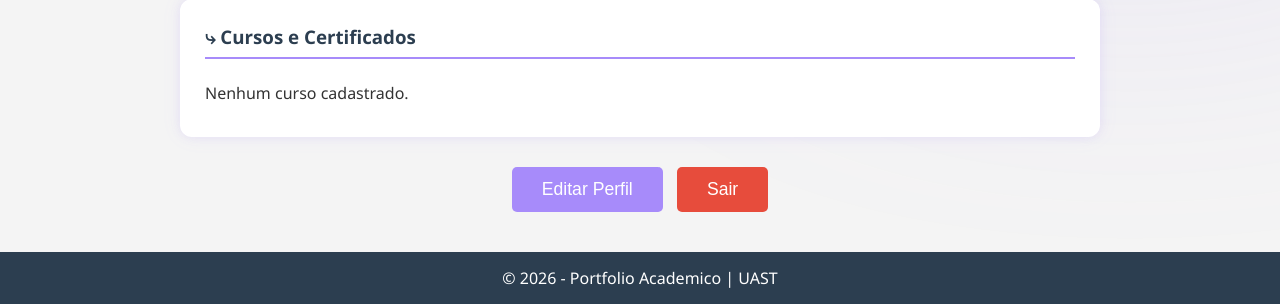
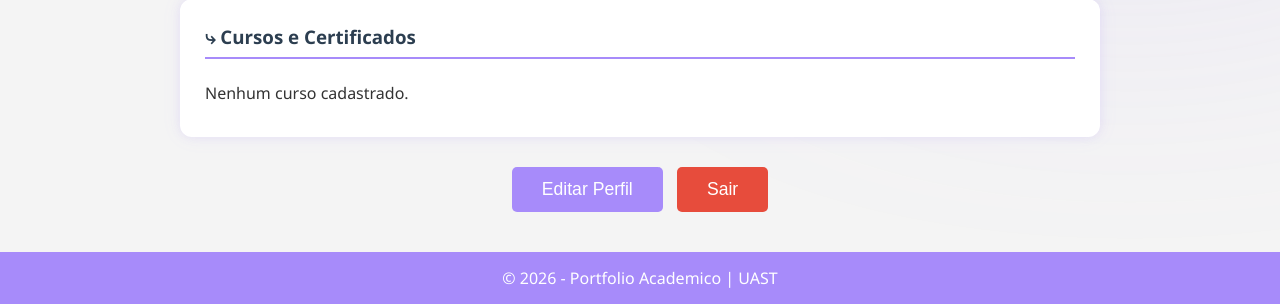
Before and after one commit to alessandra-oliveira/Portfolio_Alessandra-Oliveira, a Django app: page /portfolio/ in a window 1280 px wide. Shown: the part 648-952 px from the top of the page. Run offline with Django 5.2, Linux system fonts and the light colour scheme; data that the repository does not hold is empty; some libraries are stand-ins or nearby versions.

Commit message:
style: update footer background color

```diff
--- a/core/templates/core/base.html
+++ b/core/templates/core/base.html
@@ -54,7 +54,7 @@
         }
 
         footer {
-            background-color: #2c3e50;
+            background-color: #a78bfa;
             color: white;
             text-align: center;
             padding: 15px 0;
```
